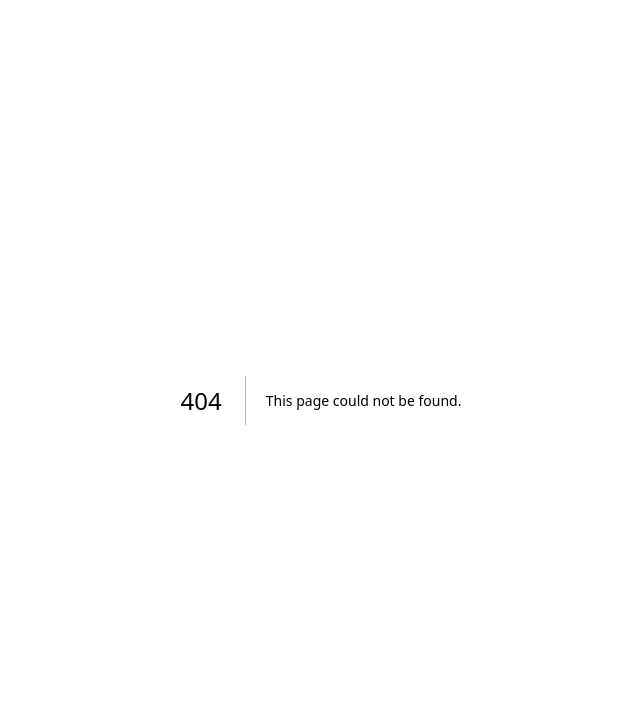
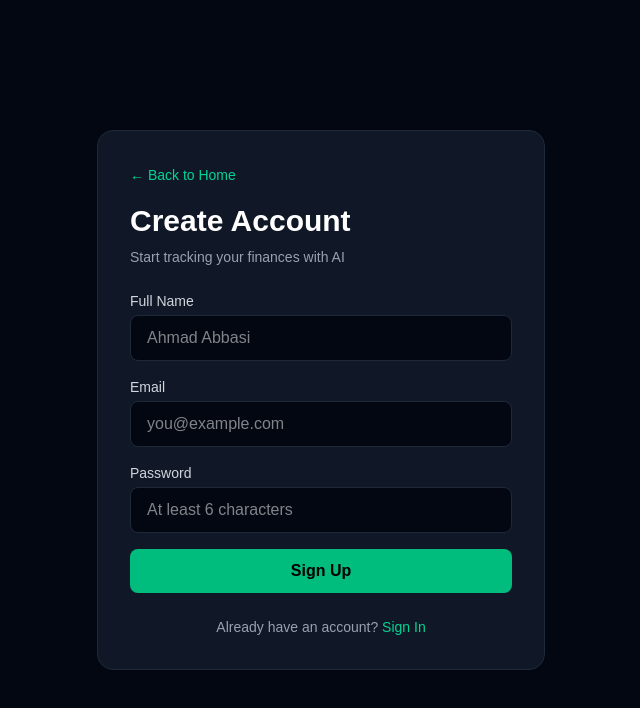
Before and after one commit to Ahmad-abbasi-007/fintrack-ai, a Next.js app: page /signup in a window 1280 px wide. Before the commit this address had no page. Shown: the top 708 px of the page, without its empty margins (319-959 px from the left). Built offline with nearby package versions, Linux system fonts and the light colour scheme; no server answers.

Commit message:
Day 2: Supabase setup + authentication (login/signup pages)

```diff
--- a/package.json
+++ b/package.json
@@ -9,6 +9,8 @@
     "lint": "eslint"
   },
   "dependencies": {
+    "@supabase/ssr": "^0.12.7",
+    "@supabase/supabase-js": "^2.117.2",
     "next": "16.3.6",
     "react": "19.2.8",
     "react-dom": "19.2.8"
--- /dev/null
+++ b/src/app/dashboard/page.tsx
@@ -0,0 +1,10 @@
+export default function DashboardPage() {
+  return (
+    <main className="min-h-screen bg-gray-950 text-white p-8">
+      <h1 className="text-3xl font-bold mb-2">Dashboard</h1>
+      <p className="text-gray-400">
+        🚧 Coming in Day 4 — transactions, charts, and AI insights.
+      </p>
+    </main>
+  );
+}
--- /dev/null
+++ b/src/app/login/page.tsx
@@ -0,0 +1,98 @@
+"use client";
+
+import { useState } from "react";
+import { useRouter } from "next/navigation";
+import Link from "next/link";
+import { createClient } from "@/lib/supabase/client";
+
+export default function LoginPage() {
+  const router = useRouter();
+  const supabase = createClient();
+
+  const [email, setEmail] = useState("");
+  const [password, setPassword] = useState("");
+  const [loading, setLoading] = useState(false);
+  const [error, setError] = useState("");
+
+  async function handleLogin(e: React.FormEvent) {
+    e.preventDefault();
+    setLoading(true);
+    setError("");
+
+    const { error } = await supabase.auth.signInWithPassword({
+      email,
+      password,
+    });
+
+    if (error) {
+      setError(error.message);
+      setLoading(false);
+      return;
+    }
+
+    router.push("/dashboard");
+    router.refresh();
+  }
+
+  return (
+    <main className="min-h-screen bg-gray-950 text-white flex items-center justify-center px-4">
+      <div className="w-full max-w-md bg-gray-900 border border-gray-800 rounded-2xl p-8">
+        <Link href="/" className="text-emerald-400 text-sm hover:underline">
+          ← Back to Home
+        </Link>
+
+        <h1 className="text-3xl font-bold mt-4 mb-2">Welcome Back</h1>
+        <p className="text-gray-400 text-sm mb-6">
+          Sign in to your FinTrack AI account
+        </p>
+
+        <form onSubmit={handleLogin} className="space-y-4">
+          <div>
+            <label className="block text-sm mb-1 text-gray-300">Email</label>
+            <input
+              type="email"
+              required
+              value={email}
+              onChange={(e) => setEmail(e.target.value)}
+              className="w-full bg-gray-950 border border-gray-800 rounded-lg px-4 py-2.5 focus:outline-none focus:border-emerald-500"
+              placeholder="you@example.com"
+            />
+          </div>
+
+          <div>
+            <label className="block text-sm mb-1 text-gray-300">Password</label>
+            <input
+              type="password"
+              required
+              value={password}
+              onChange={(e) => setPassword(e.target.value)}
+              className="w-full bg-gray-950 border border-gray-800 rounded-lg px-4 py-2.5 focus:outline-none focus:border-emerald-500"
+              placeholder="••••••••"
+            />
+          </div>
+
+          {error && (
+            <p className="text-red-400 text-sm bg-red-500/10 border border-red-500/20 rounded-lg p-3">
+              {error}
+            </p>
+          )}
+
+          <button
+            type="submit"
+            disabled={loading}
+            className="w-full bg-emerald-500 hover:bg-emerald-600 text-black font-semibold py-2.5 rounded-lg disabled:opacity-50"
+          >
+            {loading ? "Signing in..." : "Sign In"}
+          </button>
+        </form>
+
+        <p className="text-gray-400 text-sm text-center mt-6">
+          Don&apos;t have an account?{" "}
+          <Link href="/signup" className="text-emerald-400 hover:underline">
+            Sign Up
+          </Link>
+        </p>
+      </div>
+    </main>
+  );
+}
--- a/src/app/page.tsx
+++ b/src/app/page.tsx
@@ -9,9 +9,20 @@ export default function Home() {
           <a href="#how" className="hover:text-white">How it Works</a>
           <a href="#about" className="hover:text-white">About</a>
         </div>
-        <button className="bg-emerald-500 hover:bg-emerald-600 text-black font-semibold px-4 py-2 rounded-lg">
-          Get Started
-        </button>
+        <div className="flex gap-3">
+  <a
+    href="/login"
+    className="text-gray-300 hover:text-white px-4 py-2"
+  >
+    Login
+  </a>
+  <a
+    href="/signup"
+    className="bg-emerald-500 hover:bg-emerald-600 text-black font-semibold px-4 py-2 rounded-lg"
+  >
+    Sign Up
+  </a>
+</div>
       </nav>
 
       {/* Hero */}
@@ -27,9 +38,13 @@ export default function Home() {
           AI-powered insights so you can spend smarter and save more.
         </p>
         <div className="flex gap-4 mt-10">
-          <button className="bg-emerald-500 hover:bg-emerald-600 text-black font-semibold px-6 py-3 rounded-lg">
-            Start Free
-          </button>
+          <a
+  href="/signup"
+  className="bg-emerald-500 hover:bg-emerald-600 text-black font-semibold px-6 py-3 rounded-lg"
+>
+  Start Free
+</a>
+
           <button className="border border-gray-700 hover:border-gray-500 px-6 py-3 rounded-lg text-gray-300">
             Learn More
           </button>
--- /dev/null
+++ b/src/app/signup/page.tsx
@@ -0,0 +1,124 @@
+"use client";
+
+import { useState } from "react";
+import { useRouter } from "next/navigation";
+import Link from "next/link";
+import { createClient } from "@/lib/supabase/client";
+
+export default function SignupPage() {
+  const router = useRouter();
+  const supabase = createClient();
+
+  const [name, setName] = useState("");
+  const [email, setEmail] = useState("");
+  const [password, setPassword] = useState("");
+  const [loading, setLoading] = useState(false);
+  const [error, setError] = useState("");
+  const [success, setSuccess] = useState("");
+
+  async function handleSignup(e: React.FormEvent) {
+    e.preventDefault();
+    setLoading(true);
+    setError("");
+    setSuccess("");
+
+    const { error } = await supabase.auth.signUp({
+      email,
+      password,
+      options: {
+        data: { full_name: name },
+      },
+    });
+
+    if (error) {
+      setError(error.message);
+      setLoading(false);
+      return;
+    }
+
+    setSuccess("Account created! Check your email to confirm, then log in.");
+    setLoading(false);
+    setTimeout(() => router.push("/login"), 2500);
+  }
+
+  return (
+    <main className="min-h-screen bg-gray-950 text-white flex items-center justify-center px-4">
+      <div className="w-full max-w-md bg-gray-900 border border-gray-800 rounded-2xl p-8">
+        <Link href="/" className="text-emerald-400 text-sm hover:underline">
+          ← Back to Home
+        </Link>
+
+        <h1 className="text-3xl font-bold mt-4 mb-2">Create Account</h1>
+        <p className="text-gray-400 text-sm mb-6">
+          Start tracking your finances with AI
+        </p>
+
+        <form onSubmit={handleSignup} className="space-y-4">
+          <div>
+            <label className="block text-sm mb-1 text-gray-300">Full Name</label>
+            <input
+              type="text"
+              required
+              value={name}
+              onChange={(e) => setName(e.target.value)}
+              className="w-full bg-gray-950 border border-gray-800 rounded-lg px-4 py-2.5 focus:outline-none focus:border-emerald-500"
+              placeholder="Ahmad Abbasi"
+            />
+          </div>
+
+          <div>
+            <label className="block text-sm mb-1 text-gray-300">Email</label>
+            <input
+              type="email"
+              required
+              value={email}
+              onChange={(e) => setEmail(e.target.value)}
+              className="w-full bg-gray-950 border border-gray-800 rounded-lg px-4 py-2.5 focus:outline-none focus:border-emerald-500"
+              placeholder="you@example.com"
+            />
+          </div>
+
+          <div>
+            <label className="block text-sm mb-1 text-gray-300">Password</label>
+            <input
+              type="password"
+              required
+              minLength={6}
+              value={password}
+              onChange={(e) => setPassword(e.target.value)}
+              className="w-full bg-gray-950 border border-gray-800 rounded-lg px-4 py-2.5 focus:outline-none focus:border-emerald-500"
+              placeholder="At least 6 characters"
+            />
+          </div>
+
+          {error && (
+            <p className="text-red-400 text-sm bg-red-500/10 border border-red-500/20 rounded-lg p-3">
+              {error}
+            </p>
+          )}
+
+          {success && (
+            <p className="text-emerald-400 text-sm bg-emerald-500/10 border border-emerald-500/20 rounded-lg p-3">
+              {success}
+            </p>
+          )}
+
+          <button
+            type="submit"
+            disabled={loading}
+            className="w-full bg-emerald-500 hover:bg-emerald-600 text-black font-semibold py-2.5 rounded-lg disabled:opacity-50"
+          >
+            {loading ? "Creating account..." : "Sign Up"}
+          </button>
+        </form>
+
+        <p className="text-gray-400 text-sm text-center mt-6">
+          Already have an account?{" "}
+          <Link href="/login" className="text-emerald-400 hover:underline">
+            Sign In
+          </Link>
+        </p>
+      </div>
+    </main>
+  );
+}
--- /dev/null
+++ b/src/lib/supabase/client.ts
@@ -0,0 +1,8 @@
+import { createBrowserClient } from "@supabase/ssr";
+
+export function createClient() {
+  return createBrowserClient(
+    process.env.NEXT_PUBLIC_SUPABASE_URL!,
+    process.env.NEXT_PUBLIC_SUPABASE_ANON_KEY!
+  );
+}
--- /dev/null
+++ b/src/lib/supabase/server.ts
@@ -0,0 +1,27 @@
+import { createServerClient } from "@supabase/ssr";
+import { cookies } from "next/headers";
+
+export async function createClient() {
+  const cookieStore = await cookies();
+
+  return createServerClient(
+    process.env.NEXT_PUBLIC_SUPABASE_URL!,
+    process.env.NEXT_PUBLIC_SUPABASE_ANON_KEY!,
+    {
+      cookies: {
+        getAll() {
+          return cookieStore.getAll();
+        },
+        setAll(cookiesToSet) {
+          try {
+            cookiesToSet.forEach(({ name, value, options }) =>
+              cookieStore.set(name, value, options)
+            );
+          } catch {
+            // Called from a Server Component — safe to ignore
+          }
+        },
+      },
+    }
+  );
+}
```
Also changed, not shown: 1 other file (tests, documents, lock files or other folders).
